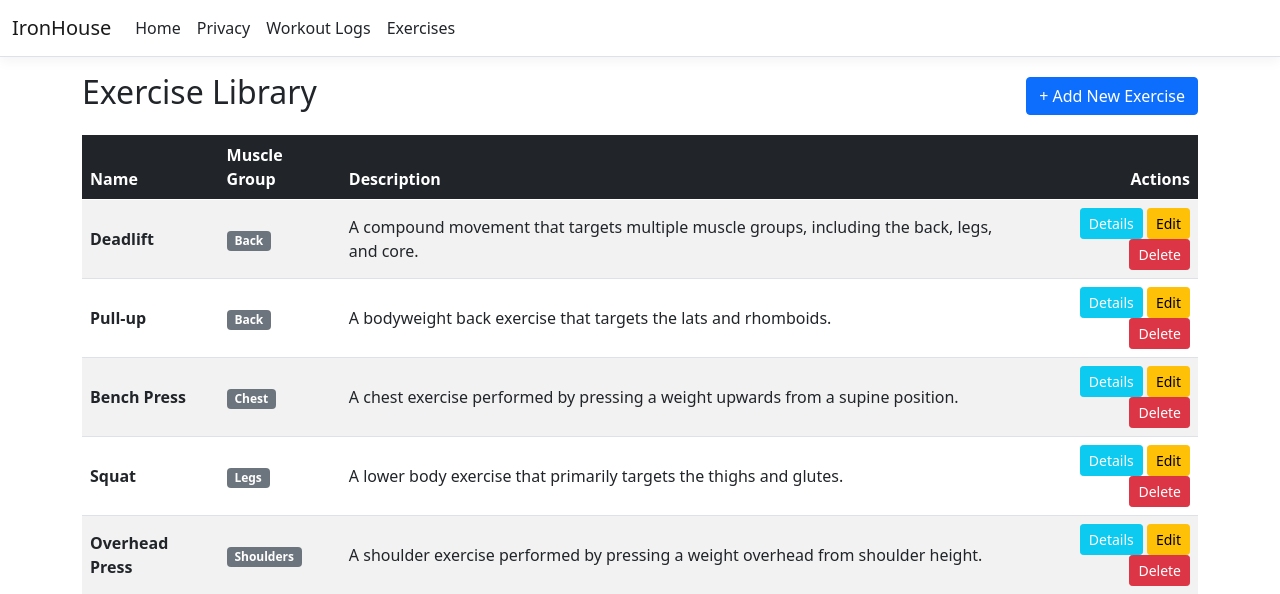
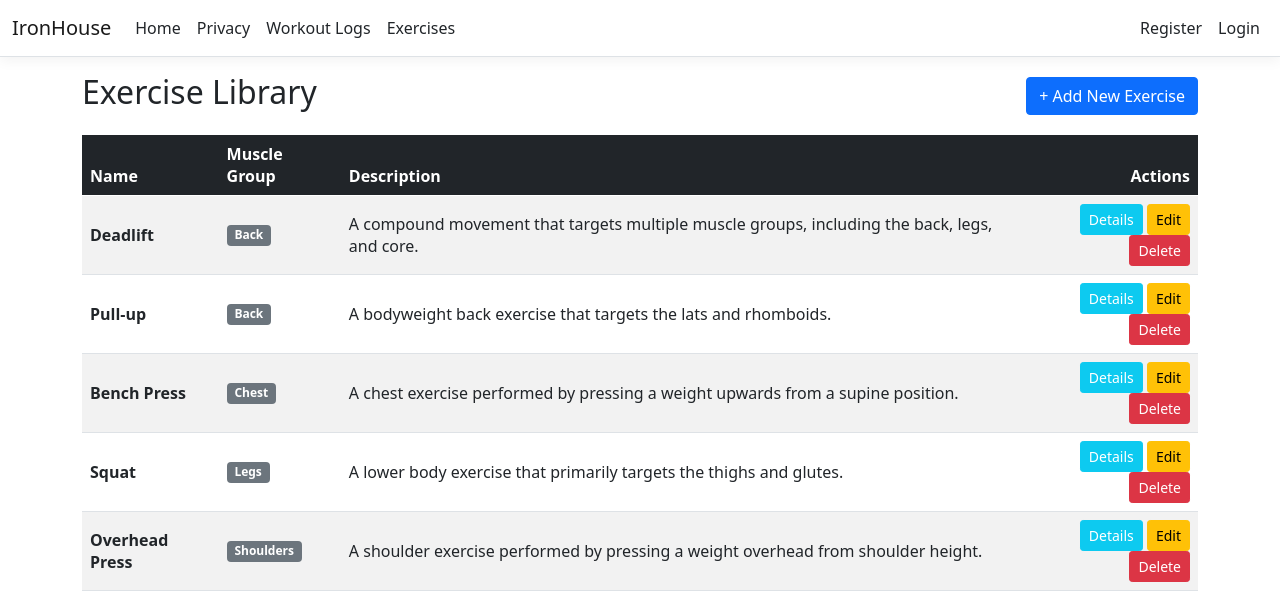
Before and after one commit to deniparushev/IronHouse, an ASP.NET Core app: page /Exercises in a window 1280 px wide. Shown: the top 594 px of the page. Run offline with ASP.NET Core 8, Linux system fonts and the light colour scheme; style sheets or scripts are compiled from the project's sources; some libraries are stand-ins or nearby versions.

Commit message:
Configure ASP.NET Core Identity services and login UI

```diff
--- a/IronHouse/IronHouse/Views/Shared/_Layout.cshtml
+++ b/IronHouse/IronHouse/Views/Shared/_Layout.cshtml
@@ -1,4 +1,3 @@
-<!DOCTYPE html>
 <html lang="en">
 <head>
     <meta charset="utf-8" />
@@ -25,13 +24,14 @@
                         <li class="nav-item">
                             <a class="nav-link text-dark" asp-area="" asp-controller="Home" asp-action="Privacy">Privacy</a>
                         </li>
-						<li class ="nav-item">
-						    <a class="nav-link text-dark" asp-area="" asp-controller="WorkoutLogs" asp-action="Index">Workout Logs</a>
+                        <li class="nav-item">
+                            <a class="nav-link text-dark" asp-area="" asp-controller="WorkoutLogs" asp-action="Index">Workout Logs</a>
                         </li>
                         <li class="nav-item">
                             <a class="nav-link text-dark" asp-area="" asp-controller="Exercises" asp-action="Index">Exercises</a>
                         </li>
                     </ul>
+                    <partial name="_LoginPartial" />
                 </div>
             </div>
         </nav>
--- /dev/null
+++ b/IronHouse/IronHouse/Views/Shared/_LoginPartial.cshtml
@@ -0,0 +1,27 @@
+@using IronHouse.Models
+@using Microsoft.AspNetCore.Identity
+@inject SignInManager<ApplicationUser> SignInManager
+@inject UserManager<ApplicationUser> UserManager
+
+<ul class="navbar-nav">
+    @if (SignInManager.IsSignedIn(User))
+    {
+        <li class="nav-item">
+            <a class="nav-link text-dark" asp-area="Identity" asp-page="/Account/Manage/Index" title="Manage">Hello, @User.Identity?.Name!</a>
+        </li>
+        <li class="nav-item">
+            <form class="form-inline" asp-area="Identity" asp-page="/Account/Logout" asp-route-returnUrl="@Url.Action("Index", "Home", new { area = "" })">
+                <button type="submit" class="nav-link btn btn-link text-dark">Logout</button>
+            </form>
+        </li>
+    }
+    else
+    {
+        <li class="nav-item">
+            <a class="nav-link text-dark" asp-area="Identity" asp-page="/Account/Register">Register</a>
+        </li>
+        <li class="nav-item">
+            <a class="nav-link text-dark" asp-area="Identity" asp-page="/Account/Login">Login</a>
+        </li>
+    }
+</ul>
```
Also changed, not shown: IronHouse/IronHouse/Program.cs (+16 -0 lines).
